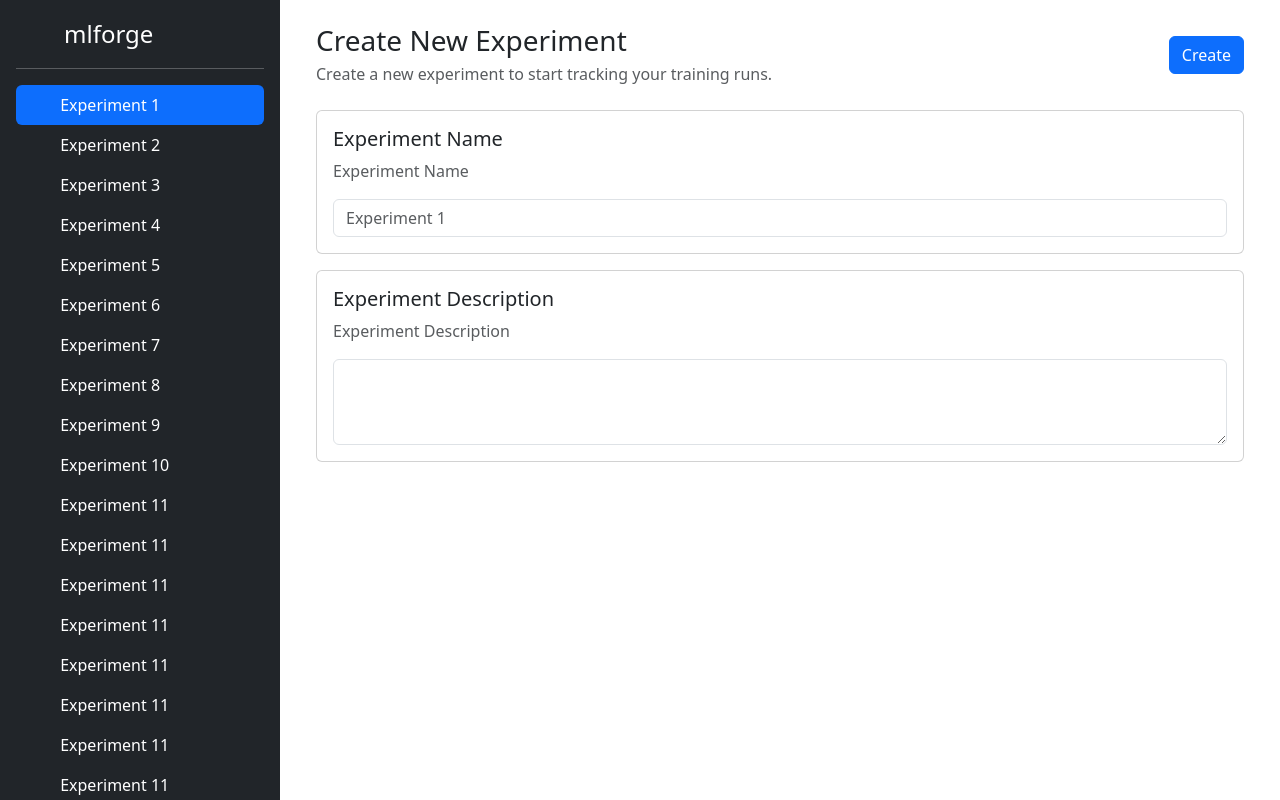
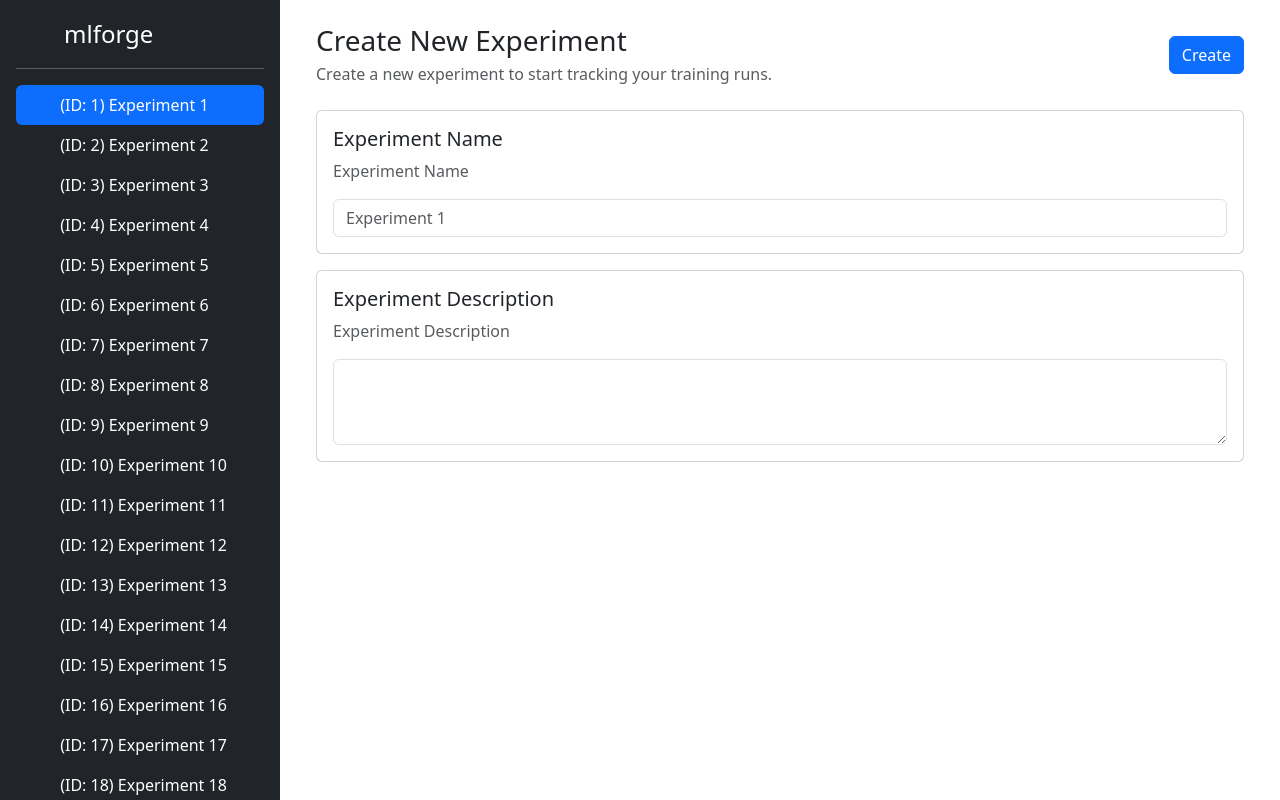
Before and after one commit to O01o/mlforge, a SvelteKit app in the folder web/: page / in a window 1280 px wide. Built offline with nearby package versions, Linux system fonts and the light colour scheme.

Commit message:
added run viewer

```diff
--- a/web/src/lib/components/experiment/ExperimentSidebarItem.svelte
+++ b/web/src/lib/components/experiment/ExperimentSidebarItem.svelte
@@ -0,0 +1,15 @@
+<script lang="ts">
+    import type { Experiment } from "$lib/entity/api";
+    import MLforgeSideBarItem from "../common/MLforgeSideBarItem.svelte";
+    let {
+        experiment,
+        active = false,
+    }: {
+        experiment: Experiment;
+        active?: boolean;
+    } = $props();
+</script>
+
+<MLforgeSideBarItem path={`/${experiment.id}`} active={active}>
+    (ID: {experiment.id}) {experiment.name}
+</MLforgeSideBarItem>
--- a/web/src/routes/+page.svelte
+++ b/web/src/routes/+page.svelte
@@ -4,120 +4,22 @@
     import MLforgeSideBarItem from "$lib/components/common/MLforgeSideBarItem.svelte";
     import Title from "$lib/components/common/Title.svelte";
     import NamedCard from "$lib/components/common/NamedCard.svelte";
+    import type { Experiment } from "$lib/entity/api";
+    import ExperimentSidebarItem from "$lib/components/experiment/ExperimentSidebarItem.svelte";
 
-    const runs = Array.from({ length: 30 }, (_, i) => ({
+    const experiments = Array.from({ length: 30 }, (_, i) => ({
         id: i + 1,
-        name: `Run ${i + 1}`,
-        accuracy: (0.80 + i * 0.003).toFixed(3),
-        loss: (0.50 - i * 0.01).toFixed(3)
-    }));
+        name: `Experiment ${i + 1}`,
+        description: "Sample MLforge experiment",
+    } as Experiment));
 </script>
 
 <div class="d-flex vh-100 overflow-hidden">
 
     <MLforgeSideBar>
-        <MLforgeSideBarItem path="/experiment1" active>
-            Experiment 1
-        </MLforgeSideBarItem>
-        <MLforgeSideBarItem path="/experiment2">
-            Experiment 2
-        </MLforgeSideBarItem>
-        <MLforgeSideBarItem path="/experiment3">
-            Experiment 3
-        </MLforgeSideBarItem>
-        <MLforgeSideBarItem path="/experiment4">
-            Experiment 4
-        </MLforgeSideBarItem>
-        <MLforgeSideBarItem path="/experiment5">
-            Experiment 5
-        </MLforgeSideBarItem>
-        <MLforgeSideBarItem path="/experiment6">
-            Experiment 6
-        </MLforgeSideBarItem>
-        <MLforgeSideBarItem path="/experiment7">
-            Experiment 7
-        </MLforgeSideBarItem>
-        <MLforgeSideBarItem path="/experiment8">
-            Experiment 8
-        </MLforgeSideBarItem>
-        <MLforgeSideBarItem path="/experiment9">
-            Experiment 9
-        </MLforgeSideBarItem>
-        <MLforgeSideBarItem path="/experiment10">
-            Experiment 10
-        </MLforgeSideBarItem>
-        <MLforgeSideBarItem path="/experiment11">
-            Experiment 11
-        </MLforgeSideBarItem>
-        <MLforgeSideBarItem path="/experiment11">
-            Experiment 11
-        </MLforgeSideBarItem>
-        <MLforgeSideBarItem path="/experiment11">
-            Experiment 11
-        </MLforgeSideBarItem>
-        <MLforgeSideBarItem path="/experiment11">
-            Experiment 11
-        </MLforgeSideBarItem>
-        <MLforgeSideBarItem path="/experiment11">
-            Experiment 11
-        </MLforgeSideBarItem>
-        <MLforgeSideBarItem path="/experiment11">
-            Experiment 11
-        </MLforgeSideBarItem>
-        <MLforgeSideBarItem path="/experiment11">
-            Experiment 11
-        </MLforgeSideBarItem>
-        <MLforgeSideBarItem path="/experiment11">
-            Experiment 11
-        </MLforgeSideBarItem>
-        <MLforgeSideBarItem path="/experiment11">
-            Experiment 11
-        </MLforgeSideBarItem>
-        <MLforgeSideBarItem path="/experiment11">
-            Experiment 11
-        </MLforgeSideBarItem>
-        <MLforgeSideBarItem path="/experiment11">
-            Experiment 11
-        </MLforgeSideBarItem>
-        <MLforgeSideBarItem path="/experiment11">
-            Experiment 11
-        </MLforgeSideBarItem>
-        <MLforgeSideBarItem path="/experiment11">
-            Experiment 11
-        </MLforgeSideBarItem>
-        <MLforgeSideBarItem path="/experiment11">
-            Experiment 11
-        </MLforgeSideBarItem>
-        <MLforgeSideBarItem path="/experiment11">
-            Experiment 11
-        </MLforgeSideBarItem>
-        <MLforgeSideBarItem path="/experiment11">
-            Experiment 11
-        </MLforgeSideBarItem>
-        <MLforgeSideBarItem path="/experiment11">
-            Experiment 11
-        </MLforgeSideBarItem>
-        <MLforgeSideBarItem path="/experiment11">
-            Experiment 11
-        </MLforgeSideBarItem>
-        <MLforgeSideBarItem path="/experiment11">
-            Experiment 11
-        </MLforgeSideBarItem>
-        <MLforgeSideBarItem path="/experiment11">
-            Experiment 11
-        </MLforgeSideBarItem>
-        <MLforgeSideBarItem path="/experiment11">
-            Experiment 11
-        </MLforgeSideBarItem>
-        <MLforgeSideBarItem path="/experiment11">
-            Experiment 11
-        </MLforgeSideBarItem>
-        <MLforgeSideBarItem path="/experiment11">
-            Experiment 11
-        </MLforgeSideBarItem>
-        <MLforgeSideBarItem path="/experiment11">
-            Experiment 11
-        </MLforgeSideBarItem>
+        {#each experiments as experiment}
+            <ExperimentSidebarItem experiment={experiment} active={experiment.id === 1} />
+        {/each}
     </MLforgeSideBar>
 
     <main class="flex-grow-1 overflow-auto p-4">
```
Also changed, not shown: web/src/lib/components/run/RunSidebarItem.svelte (+15 -0 lines), web/src/lib/components/run/RunSummaryCard.svelte (added, +38 -0 lines), web/src/lib/entity/api.ts (+15 -17 lines), web/src/routes/[experiment]/+page.svelte (+40 -45 lines), web/src/lib/components/run/PlotsCard.svelte (added), web/src/routes/[experiment]/new-run/+page.svelte (deleted).
